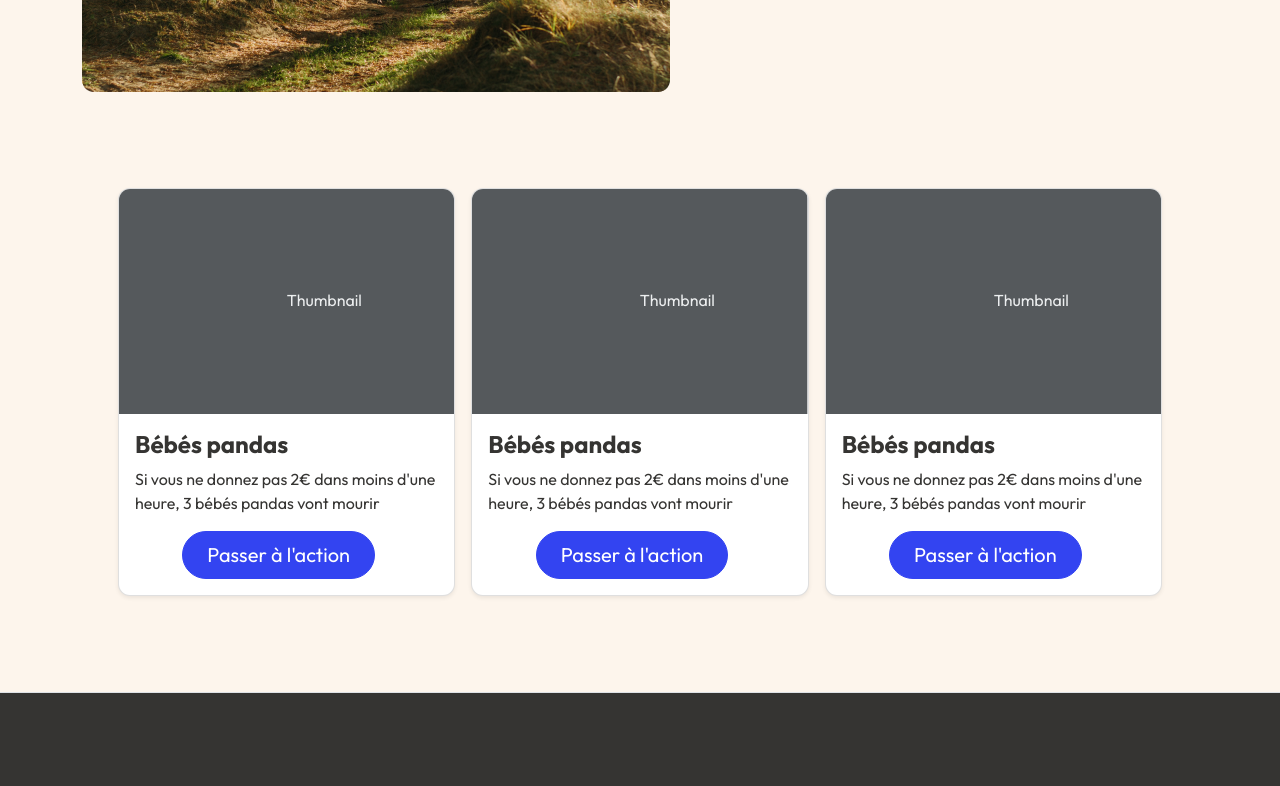
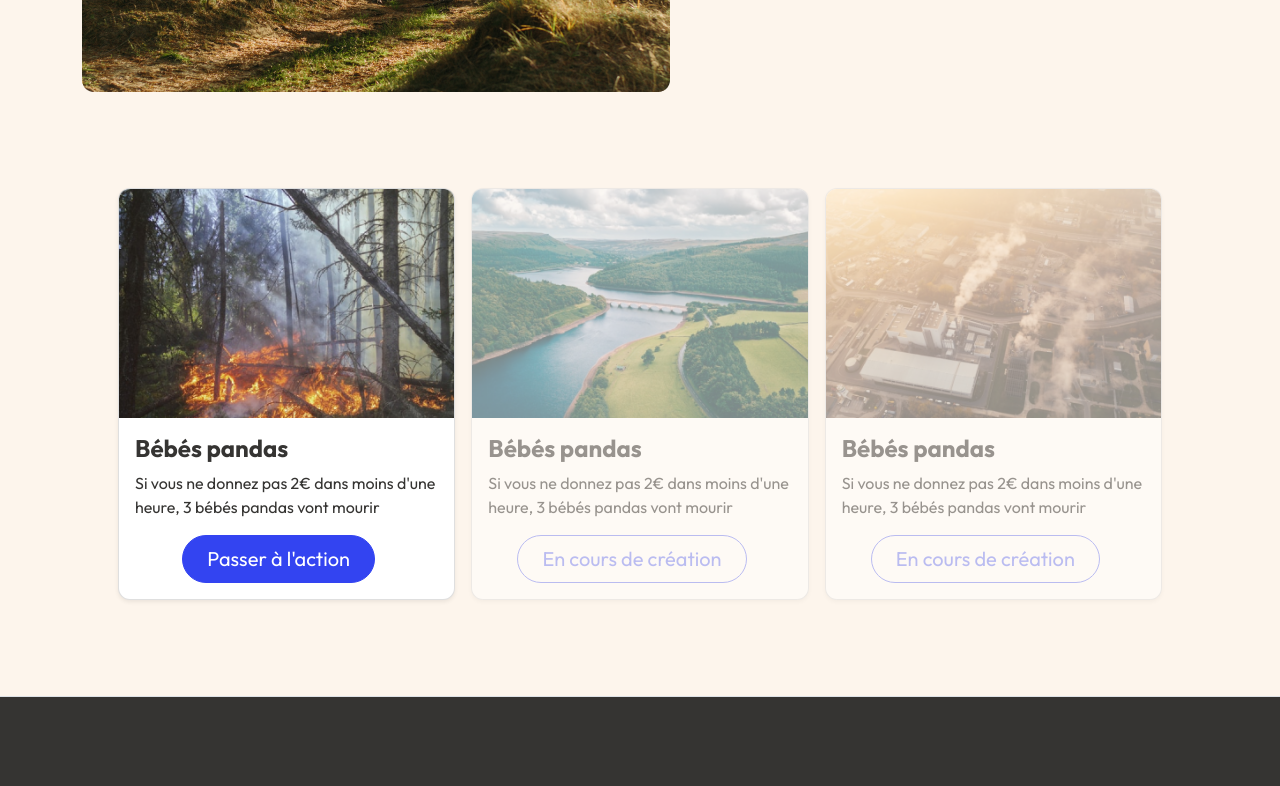
Before and after one commit to Roxane14/goliath, a plain HTML site: page index.html in a window 1280 px wide. Shown: the part 392-1178 px from the top of the page. Drawn offline with nearby package versions, Linux system fonts and the light colour scheme.

Commit message:
Corrections cards accueil

```diff
--- a/css/styles.css
+++ b/css/styles.css
@@ -80,3 +80,7 @@
   border-top-left-radius: calc(12px - 1px);
   border-top-right-radius: calc(12px - 1px);
 }
+
+.gray-overlay{
+  opacity: 50%;
+}
--- a/index.html
+++ b/index.html
@@ -100,7 +100,7 @@
         <div class="row row-cols-1 row-cols-sm-2 row-cols-md-3 g-3 cards-container">
             <div class="col">
               <div class="card shadow-sm">
-                <svg class="bd-placeholder-img card-img-top" width="100%" height="225" xmlns="http://www.w3.org/2000/svg" role="img" aria-label="Placeholder: Thumbnail" preserveAspectRatio="xMidYMid slice" focusable="false"><title>Placeholder</title><rect width="100%" height="100%" fill="#55595c"></rect><text x="50%" y="50%" fill="#eceeef" dy=".3em">Thumbnail</text></svg>
+                <img src="assets/images/project-1.png">
                 <div class="card-body">
                     <h2 class="h4 fw-bolder">Bébés pandas</h2>
                     <p>Si vous ne donnez pas 2€ dans moins d'une heure, 3 bébés pandas vont mourir</p>
@@ -111,24 +111,25 @@
               </div>
             </div>
             <div class="col">
-              <div class="card shadow-sm">
-                <svg class="bd-placeholder-img card-img-top" width="100%" height="225" xmlns="http://www.w3.org/2000/svg" role="img" aria-label="Placeholder: Thumbnail" preserveAspectRatio="xMidYMid slice" focusable="false"><title>Placeholder</title><rect width="100%" height="100%" fill="#55595c"></rect><text x="50%" y="50%" fill="#eceeef" dy=".3em">Thumbnail</text></svg>
-                <div class="card-body">
+              <div class="card gray-overlay shadow-sm">
+                    <img src="assets/images/project-2.png">
+                    <div class="card-body">
                     <h2 class="h4 fw-bolder">Bébés pandas</h2>
-                    <p>Si vous ne donnez pas 2€ dans moins d'une heure, 3 bébés pandas vont mourir</p>                  <div class="d-flex align-items-center justify-content-center">
-                    <a class="btn btn-primary btn-lg px-4 me-sm-3" href="detail.html">Passer à l'action</a>
+                    <p>Si vous ne donnez pas 2€ dans moins d'une heure, 3 bébés pandas vont mourir</p>
+                    <div class="d-flex align-items-center justify-content-center">
+                    <a class="btn disabled btn-outline-primary btn-lg px-4 me-sm-3" href="detail.html">En cours de création</a>
                   </div>
                 </div>
               </div>
             </div>
             <div class="col">
-              <div class="card shadow-sm">
-                <svg class="bd-placeholder-img card-img-top" width="100%" height="225" xmlns="http://www.w3.org/2000/svg" role="img" aria-label="Placeholder: Thumbnail" preserveAspectRatio="xMidYMid slice" focusable="false"><title>Placeholder</title><rect width="100%" height="100%" fill="#55595c"></rect><text x="50%" y="50%" fill="#eceeef" dy=".3em">Thumbnail</text></svg>
-
+              <div class="card gray-overlay shadow-sm">
+                <img src="assets/images/project-3.png">
                 <div class="card-body">
                     <h2 class="h4 fw-bolder">Bébés pandas</h2>
-                    <p>Si vous ne donnez pas 2€ dans moins d'une heure, 3 bébés pandas vont mourir</p>                  <div class="d-flex align-items-center justify-content-center">
-                    <a class="btn btn-primary btn-lg px-4 me-sm-3" href="sorry.html">Passer à l'action</a>
+                    <p>Si vous ne donnez pas 2€ dans moins d'une heure, 3 bébés pandas vont mourir</p>
+                    <div class="d-flex align-items-center justify-content-center">
+                    <a class="btn disabled btn-outline-primary btn-lg px-4 me-sm-3" href="sorry.html">En cours de création</a>
                   </div>
                 </div>
               </div>
```
